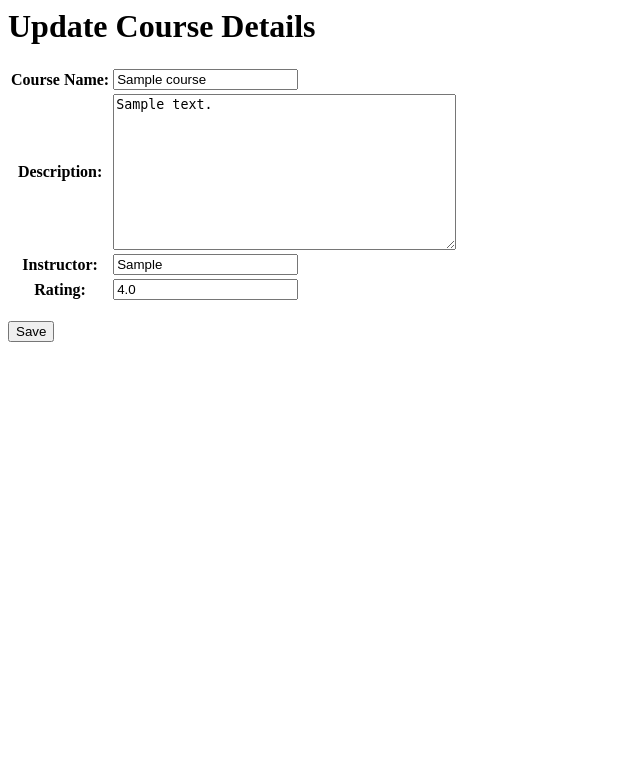
After one commit to harishankar24/django_assignment3, a Django app: page /update/1 in a window 1280 px wide. The commit adds this page. Shown: the top 783 px of the page, without its empty margins (0-640 px from the left). Run offline with Django 4.2, Linux system fonts and the light colour scheme; tables that the repository leaves empty hold one stand-in row (values such as "Sample post").

Commit message:
update operation completed

```diff
--- a/Assignment5/urls.py
+++ b/Assignment5/urls.py
@@ -20,6 +20,7 @@ from fbvApp import views
 urlpatterns = [
     path('admin/', admin.site.urls),
     path('', views.courseList, name='home'),
+    path('create/', views.createCourse, name='createCourse'),
     path('delete/<int:id>', views.deleteCourse, name='deleteCourse'),
-    path('create/', views.createCourse, name='createCourse'),
+    path('update/<int:id>', views.updateCourse, name='updateCourse'),
 ]
--- a/fbvApp/templates/index.html
+++ b/fbvApp/templates/index.html
@@ -25,7 +25,7 @@
                 <td>{{ course.description }}</td>
                 <td>{{ course.instructor }}</td>
                 <td>{{ course.rating }}</td>
-                <td><a href="">Edit</a></td>
+                <td><a href="{% url 'updateCourse' course.id %}">Edit</a></td>
                 <td><a href="{% url 'deleteCourse' course.id %}">Delete</a></td>
             </tr>
             {% endfor %}
--- /dev/null
+++ b/fbvApp/templates/update.html
@@ -0,0 +1,19 @@
+<html>
+    <head>
+        <title></title>
+        <style>
+
+        </style>
+    </head>
+    <body>
+        <h1>Update Course Details</h1>
+        <form method="post">
+            <table>
+                {{ form.as_table }}
+                {% csrf_token %}
+            </table>
+            <br>
+            <button type="submit">Save</button>
+        </form>
+    </body>
+</html>
--- a/fbvApp/views.py
+++ b/fbvApp/views.py
@@ -8,12 +8,6 @@ def courseList(request):
     return render(request, 'index.html', {'courses':courses})
 
 
-def deleteCourse(request, id):
-    course = Course.objects.get(id=id)
-    course.delete()
-    return redirect('/')
-
-
 def createCourse(request):
     form = CourseForm()
     if request.method == 'POST':
@@ -22,3 +16,20 @@ def createCourse(request):
             form.save()
             return redirect('/')
     return render(request, 'create.html', {'form':form})
+
+
+def deleteCourse(request, id):
+    course = Course.objects.get(id=id)
+    course.delete()
+    return redirect('/')
+
+
+def updateCourse(request, id):
+    course = Course.objects.get(id=id)
+    form = CourseForm(instance=course)
+    if request.method == 'POST':
+        form = CourseForm(request.POST, instance=course)
+        if form.is_valid():
+            form.save()
+            return redirect('/')
+    return render(request, 'update.html', {'form':form})
```
